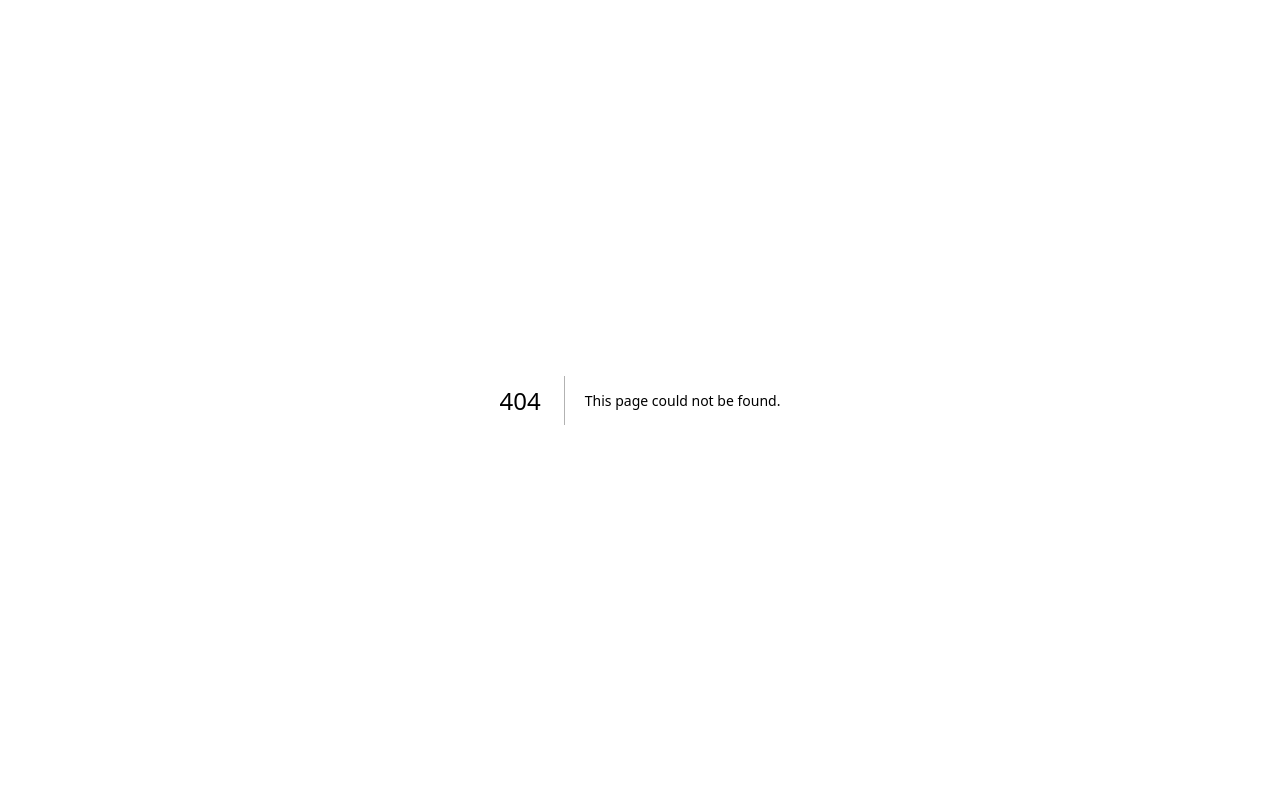
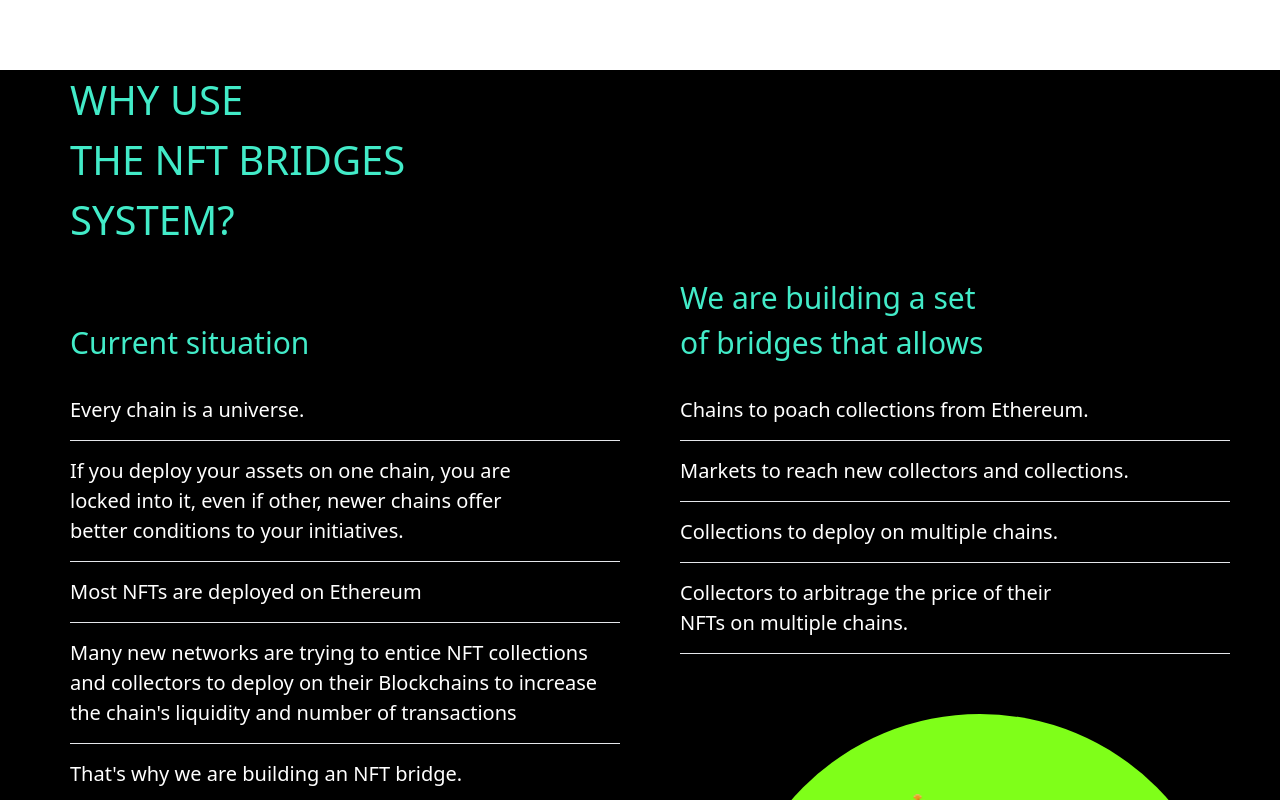
Before and after one commit to webmiraclepro/bridge-website, a Next.js app: page /components/Sixth in a window 1280 px wide. Before the commit this address had no page. Shown: the top 800 px of the page. Built offline with nearby package versions, Linux system fonts and the light colour scheme.

Commit message:
Sixth page done

```diff
--- a/pages/components/Fifth.js
+++ b/pages/components/Fifth.js
@@ -12,7 +12,7 @@ function Fifth() {
     <div className="w-full h-[1500px] bg-[url('../public/image/Backgrouns-05.jpg')] bg-cover flex-col">
         <div className='w-full h-[600px] flex'>
             <div className='flex flex-col items-start mt-[80px] w-1/4 ml-[70px]'>
-                <p className='text-[#70C48E] text-[40px]'>
+                <p className='text-[#42EBC8] text-[40px]'>
                     TEAM AND <br />
                     ADVISORS <br />
                 </p>
--- a/pages/components/First.js
+++ b/pages/components/First.js
@@ -15,7 +15,7 @@ function First() {
         </div>
         <div className='w-1/2 space-y-4'>
           <div className='flex'>
-            <p className='text-[#70C48E] text-[75px] font-bold'>
+            <p className='text-[#42EBC8] text-[75px] font-bold'>
               NFT
             </p>
             <p className='text-white text-[75px] font-bold ml-4'>
--- a/pages/components/Fourth.js
+++ b/pages/components/Fourth.js
@@ -3,7 +3,7 @@ import Image from 'next/image'
 import leaderIcon from '../../public/image/team-leader.png';
 import marketIcon from '../../public/image/shopping-cart.png';
 import bookIcon from '../../public/image/books-stack-of-three.png';
-import manIcon from '../../public/image/books-stack-of-three.png';
+import manIcon from '../../public/image/man.png';
 import artiesImage from '../../public/image/Artie-7713.jpeg';
 
 function Fourth() {
@@ -15,7 +15,7 @@ function Fourth() {
                     <Image src={leaderIcon} className='p-1'/>
                 </div>
                 <div className='mt-[30px]'>
-                    <p className='text-[#70C48E] text-[30px]'>
+                    <p className='text-[#42EBC8] text-[30px]'>
                         BLOCKCHAIN <br />
                         LEADERS <br />
                     </p>
@@ -41,7 +41,7 @@ function Fourth() {
                     <Image src={marketIcon} className='p-1'/>
                 </div>
                 <div className='mt-[30px]'>
-                    <p className='text-[#70C48E] text-[30px]'>
+                    <p className='text-[#42EBC8] text-[30px]'>
                         MARKETS <br />
                         <br />
                     </p>
@@ -66,7 +66,7 @@ function Fourth() {
                     <Image src={bookIcon} className='p-1'/>
                 </div>
                 <div className='mt-[30px]'>
-                    <p className='text-[#70C48E] text-[30px]'>
+                    <p className='text-[#42EBC8] text-[30px]'>
                         COLLECTIONS <br />
                          <br />
                     </p>
@@ -85,11 +85,11 @@ function Fourth() {
                 </div>
             </div>
             <div className='flex flex-col items-start mt-[60px] w-1/4'>
-                <div className='bg-white rounded-full w-12 h-12 items-start'>
+                <div className='bg-white rounded-full w-12 h-12 items-start overflow-hidden'>
                     <Image src={manIcon} className='p-1'/>
                 </div>
                 <div className='mt-[30px]'>
-                    <p className='text-[#70C48E] text-[30px]'>
+                    <p className='text-[#42EBC8] text-[30px]'>
                         COLLECTORS <br />
                         <br />
                     </p>
--- a/pages/components/Second.js
+++ b/pages/components/Second.js
@@ -12,7 +12,7 @@ function Second() {
         </div>
         <div className='w-4/5 flex-col items-start justify-center'>
             <div>
-                <p className='text-[#70C48E] text-[40px]'>
+                <p className='text-[#42EBC8] text-[40px]'>
                     ARE YOUR NFTS STUCK ON THEIR <br />
                     NATIVE CHAINS? NFT BRIDGES ALLOW <br />
                     YOU TO PORT YOUR DIGITAL ASSETS <br />
--- /dev/null
+++ b/pages/components/Sixth.js
@@ -0,0 +1,100 @@
+import React from 'react'
+import parrots from "../../public/image/Bitcoin_parrots_867.png";
+import Image from 'next/image';
+
+function Sixth() {
+  return (
+    <div className='w-full h-[900px] bg-black flex-col'>
+        <div className='ml-[70px] mt-[70px]'>
+          <p className='text-[#42EBC8] text-[40px]'>
+            WHY USE <br />
+            THE NFT BRIDGES <br />
+            SYSTEM? <br />
+          </p>
+        </div>
+        <div className='ml-[70px] mt-[70px] flex'>
+          <div className='w-1/2 mr-[30px]'>
+            <div>
+              <p className='text-[#42EBC8] text-[30px]'>
+                Current situation
+              </p>
+            </div>
+            <div className='mt-[30px]'>
+              <p className='text-white text-[20px]'>
+                Every chain is a universe.
+              </p>
+              <hr className='mt-[15px]' />
+            </div>
+            <div className='mt-[15px]'>
+              <p className='text-white text-[20px]'>
+                If you deploy your assets on one chain, you are <br />
+                locked into it, even if other, newer chains offer<br />
+                better conditions to your initiatives.<br />
+              </p>
+              <hr className='mt-[15px]' />
+            </div>
+            <div className='mt-[15px]'>
+              <p className='text-white text-[20px]'>
+                Most NFTs are deployed on Ethereum<br />
+              </p>
+              <hr className='mt-[15px]' />
+            </div>
+            <div className='mt-[15px]'>
+              <p className='text-white text-[20px]'>
+                Many new networks are trying to entice NFT collections <br />
+                and collectors to deploy on their Blockchains to increase <br />
+                the chain's liquidity and number of transactions<br />
+              </p>
+              <hr className='mt-[15px]' />
+            </div>
+            <div className='mt-[15px]'>
+              <p className='text-white text-[20px]'>
+                That's why we are building an NFT bridge.
+              </p>
+              <hr className='mt-[15px]' />
+            </div>
+          </div>
+          <div className='w-1/2 ml-[30px] mr-[50px] mt-[-45px]'>
+            <div>
+              <p className='text-[#42EBC8] text-[30px]'>
+                We are building a set<br />
+                of bridges that allows
+              </p>
+            </div>
+            <div className='mt-[30px]'>
+              <p className='text-white text-[20px]'>
+                Chains to poach collections from Ethereum.
+              </p>
+              <hr className='mt-[15px]' />
+            </div>
+            <div className='mt-[15px]'>
+              <p className='text-white text-[20px]'>
+                Markets to reach new collectors and collections.
+              </p>
+              <hr className='mt-[15px]' />
+            </div>
+            <div className='mt-[15px]'>
+              <p className='text-white text-[20px]'>
+                Collections to deploy on multiple chains.
+              </p>
+              <hr className='mt-[15px]' />
+            </div>
+            <div className='mt-[15px]'>
+              <p className='text-white text-[20px]'>
+                Collectors to arbitrage the price of their<br />
+                NFTs on multiple chains.
+              </p>
+              <hr className='mt-[15px]' />
+            </div>
+            <div className='w-[500px] h-[255px] mt-[60px] ml-[50px] overflow-hidden'>
+              <div className='w-[500px] h-[250px]'>
+                <Image src={parrots} className='rounded-full'/>
+              </div>
+            </div>
+          </div>
+        </div>
+    </div>
+  )
+}
+
+export default Sixth
--- a/pages/components/Third.js
+++ b/pages/components/Third.js
@@ -5,7 +5,7 @@ function Third() {
   return (
     <div className='bg-black w-full h-[600px] flex'>
         <div className='w-1/4 flex flex-col justify-center ml-[70px]'>
-            <p className='text-[#70C48E] text-[40px]'>
+            <p className='text-[#42EBC8] text-[40px]'>
                 BUILDING <br />
                 SECURE NFT <br />
                 BRIDGES<br />
@@ -20,7 +20,7 @@ function Third() {
             </p>
         </div>
         <div className='w-3/4 h-full flex flex-col items-center justify-center'>
-            <div className='!border-[3px] !border-[#70C48E] rounded-[50px] text-white'>
+            <div className='!border-[3px] !border-[#42EBC8] rounded-[50px] text-white'>
                 <div className='flex items-center justify-center overflow-hidden p-[40px]'>
                     {/* <ReactPlayer>
                         <source url={'../../public/image/a.mp4'} type='video/mp4' />
--- a/pages/index.js
+++ b/pages/index.js
@@ -6,10 +6,11 @@ import Second from './components/Second'
 import Third from './components/Third'
 import Fourth from './components/Fourth'
 import Fifth from './components/Fifth'
+import Sixth from './components/Sixth'
 
 export default function Home() {
   return (
-    <div>
+    <div className='bg-black'>
       <div>
         <First />
       </div>
@@ -25,6 +26,9 @@ export default function Home() {
       <div>
         <Fifth />
       </div>
+      <div>
+        <Sixth />
+      </div>
     </div>
   )
 }
```
